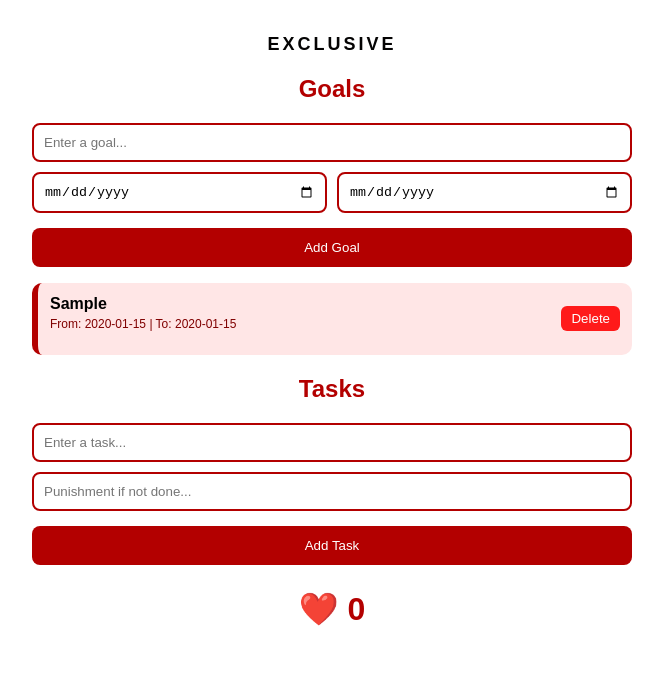
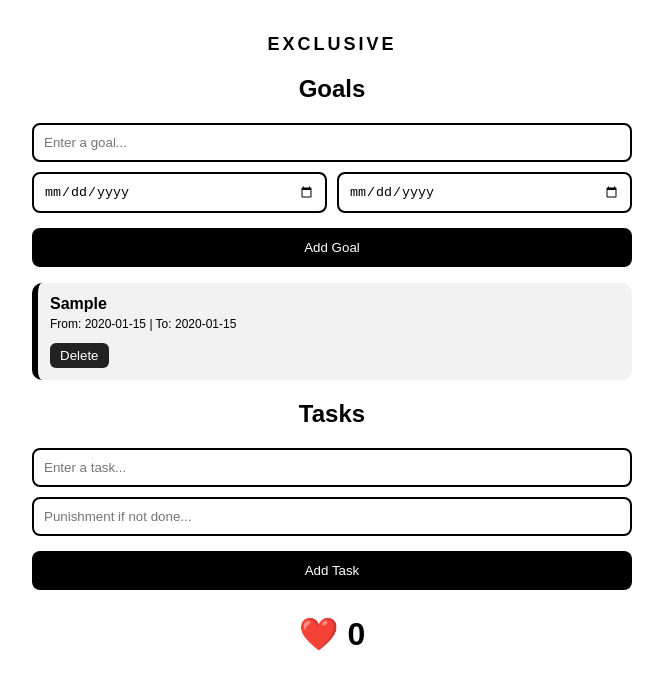
Before and after one commit to mutee2005/Enhanced-to-do-list-, a plain HTML site: page index.html in a window 1280 px wide. Both pictures are taken after typing "Sample", "2020-01-15", "2020-01-15" into the empty fields and a click on the button "Add Goal". Shown: the part 115-800 px from the top of the page, without its empty margins (308-971 px from the left). Drawn offline with Linux system fonts and the light colour scheme.

Commit message:
Refactor styles for improved readability and design
Updated text colors to black for better contrast and readability. Adjusted button and card backgrounds for a more uniform design.

```diff
--- a/style.css
+++ b/style.css
@@ -3,6 +3,7 @@ body {
   background: white;
   margin: 0;
   padding: 0;
+  color: black; /* default text color */
 }
 
 header {
@@ -10,16 +11,18 @@ header {
   margin: 20px 0;
 }
 
+/* ONLY your name stays red */
 .title {
   font-family: "Parisienne", cursive;
   font-size: 55px;
-  color: #b30000;
+  color: #b30000; /* red */
   font-weight: 400;
 }
 
+/* Everything else becomes black */
 .exclusive {
   font-size: 18px;
-  color: #040303;
+  color: black;
   font-weight: bold;
   letter-spacing: 3px;
 }
@@ -31,7 +34,7 @@ header {
 }
 
 h2 {
-  color: #b30000;
+  color: black;
   text-align: center;
 }
 
@@ -44,15 +47,16 @@ h2 {
 input {
   flex: 1;
   padding: 10px;
-  border: 2px solid #b30000;
+  border: 2px solid black;
   border-radius: 8px;
+  color: black;
 }
 
 .full-btn {
   width: 100%;
   padding: 12px;
   margin-top: 5px;
-  background: #b30000;
+  background: black;
   color: white;
   border: none;
   border-radius: 8px;
@@ -60,7 +64,7 @@ input {
 }
 
 .full-btn:hover {
-  background: #800000;
+  background: #333;
 }
 
 ul {
@@ -69,30 +73,28 @@ ul {
 }
 
 .card {
-  background: #ffe6e6;
+  background: #f2f2f2;
   padding: 12px;
   border-radius: 10px;
   margin-bottom: 10px;
-  border-left: 6px solid #b30000;
-  display: flex;
-  justify-content: space-between;
-  align-items: center;
+  border-left: 6px solid black;
+  color: black;
 }
 
 .card.completed {
-  background: #ffcccc;
+  background: #d9d9d9;
   text-decoration: line-through;
-  color: #800000;
+  color: #555;
 }
 
 .small-text {
   font-size: 12px;
   margin-top: 4px;
-  color: #800000;
+  color: black;
 }
 
 .deleteBtn {
-  background: #ff1a1a;
+  background: #222;
   color: white;
   border: none;
   border-radius: 6px;
@@ -101,14 +103,14 @@ ul {
 }
 
 .deleteBtn:hover {
-  background: #cc0000;
+  background: #000;
 }
 
-/* Hearts at bottom */
+/* Hearts */
 .hearts-section {
   text-align: center;
   margin: 25px 0;
   font-size: 32px;
-  color: #b30000;
+  color: black;
   font-weight: bold;
 }
```
